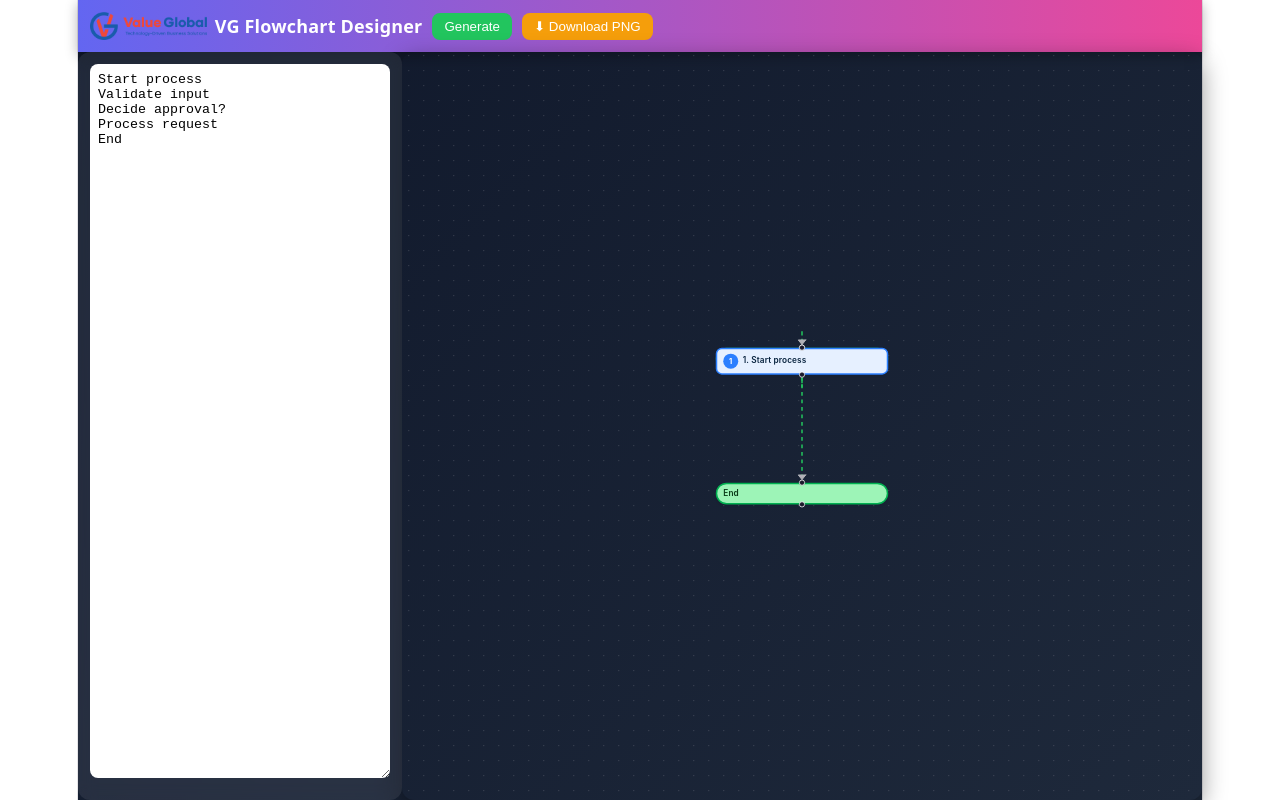
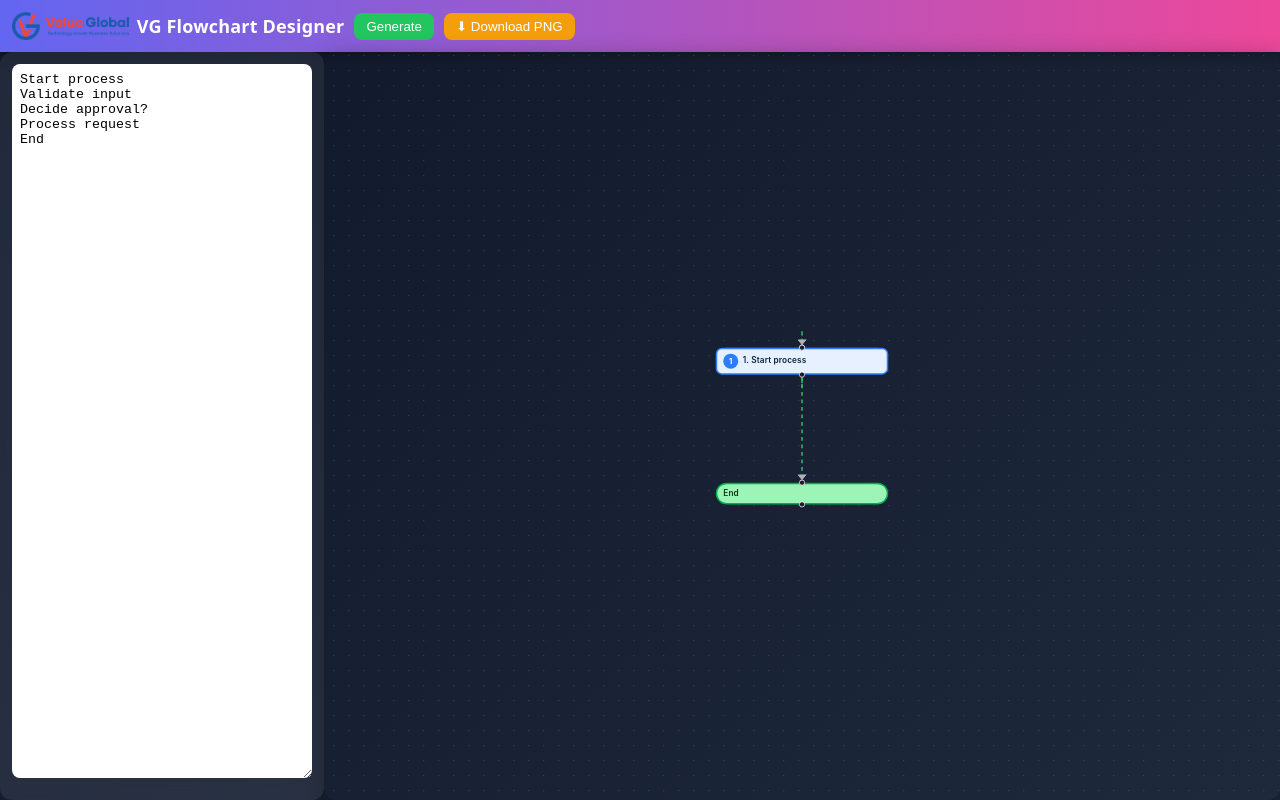
Before and after one commit to shanmugapriyag2196/KiloCode-Flow-Chart-Designer, a React (Vite) app: page / in a window 1280 px wide. Built offline with nearby package versions, Linux system fonts and the light colour scheme.

Commit message:
Full screen layout

```diff
--- a/src/index.css
+++ b/src/index.css
@@ -51,19 +51,23 @@
 }
 
 #root {
-  width: 1126px;
-  max-width: 100%;
-  margin: 0 auto;
-  text-align: center;
-  border-inline: 1px solid var(--border);
-  min-height: 100svh;
+  width: 100%;
+  max-width: none;
+  margin: 0;
+  text-align: left;
+  min-height: 100vh;
   display: flex;
   flex-direction: column;
   box-sizing: border-box;
+  background: #0B192C;
 }
 
-body {
+html, body {
   margin: 0;
+  padding: 0;
+  background: #0B192C;
+  width: 100%;
+  height: 100%;
 }
 
 h1,
```
